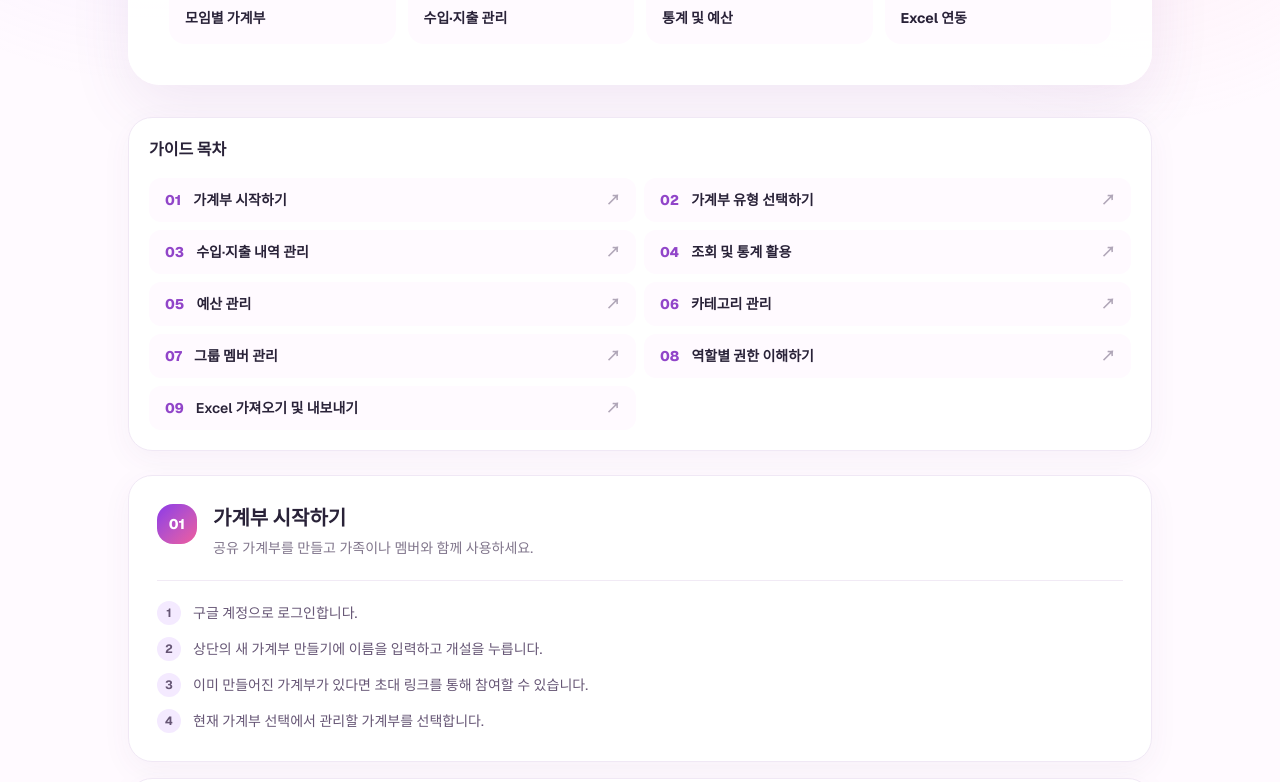
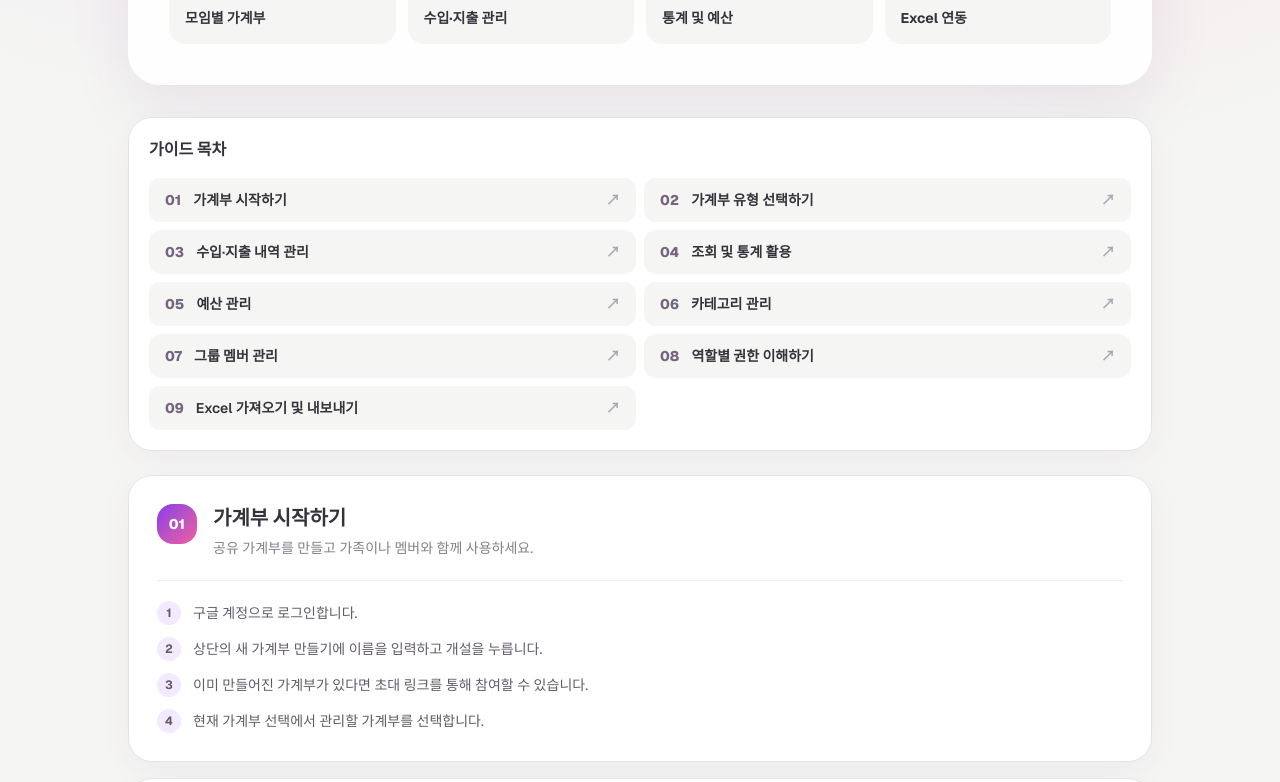
Before and after one commit to sangbeom97/family-budget, a Next.js app: page /blog in a window 1280 px wide. Shown: the part 384-1166 px from the top of the page. Built offline with nearby package versions, Linux system fonts and the light colour scheme; no server answers.

Commit message:
Soften global Jellian interface colors

```diff
--- a/app/globals.css
+++ b/app/globals.css
@@ -24,3 +24,46 @@ body {
   font-family: var(--font-geist-sans), "Pretendard",
     "Apple SD Gothic Neo", "Noto Sans KR", Arial, sans-serif;
 }
+
+
+/* Jellian low-stimulation palette */
+main.min-h-screen {
+  background-color: #f5f5f3 !important;
+  color: #34323a !important;
+}
+[class*="bg-[#fffaff]"] {
+  background-color: #f5f5f3 !important;
+}
+[class*="bg-[#f3e8ff]"] {
+  background-color: #eeebf0 !important;
+}
+[class*="bg-[#f7f0fa]"] {
+  background-color: #f1eef2 !important;
+}
+[class*="border-[#f0e8f5]"] {
+  border-color: #e6e3e7 !important;
+}
+[class*="text-[#292238]"] {
+  color: #34323a !important;
+}
+[class*="text-[#81768c]"] {
+  color: #85818a !important;
+}
+[class*="text-[#665675]"] {
+  color: #625c67 !important;
+}
+[class*="text-[#9145c9]"] {
+  color: #75647f !important;
+}
+[class*="bg-[#9145c9]"] {
+  background-color: #796982 !important;
+}
+[class*="hover:bg-[#7828c8]"]:hover {
+  background-color: #66576f !important;
+}
+[class*="focus:border-[#9145c9]"]:focus {
+  border-color: #8a7a93 !important;
+}
+[class*="focus:ring-[#9145c9]"]:focus {
+  --tw-ring-color: rgb(138 122 147 / 0.18) !important;
+}
```
